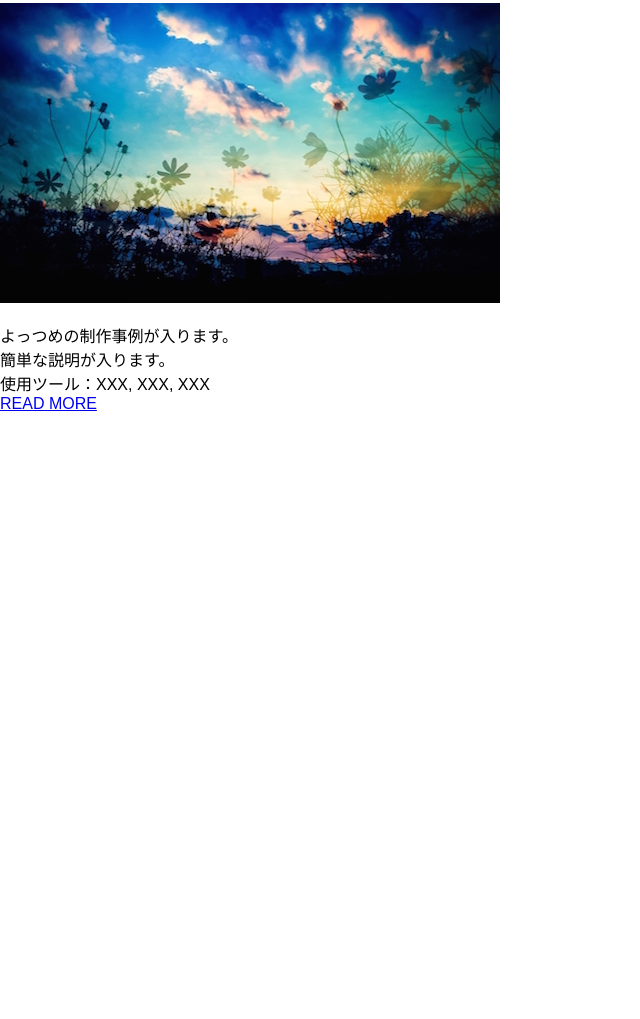
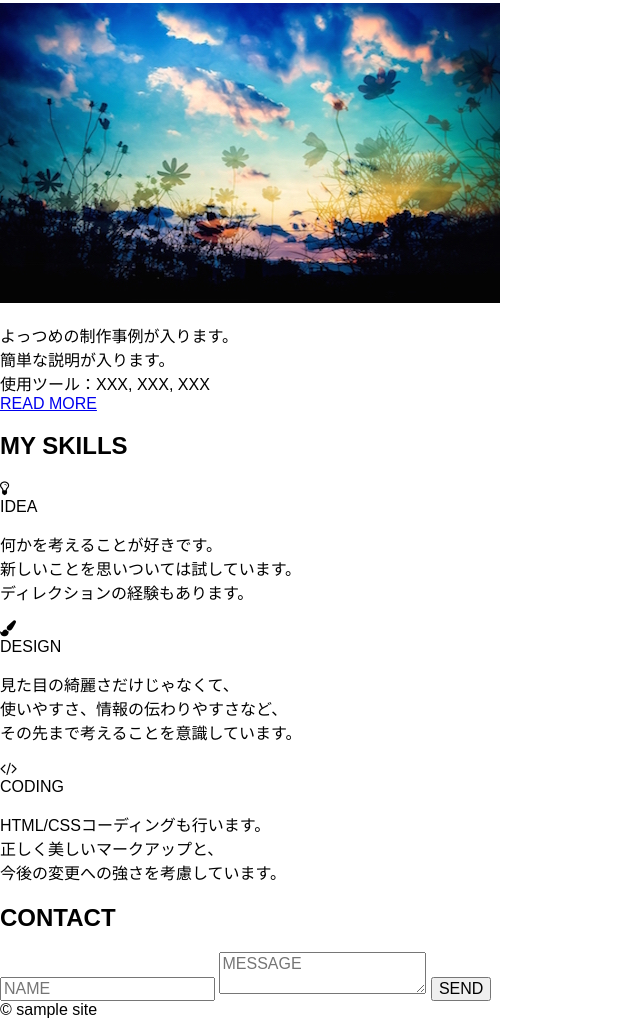
Before and after one commit to kazu1107/singlepage-layout, a plain HTML site: page index.html in a window 1280 px wide. Shown: the part 2115-3134 px from the top of the page, without its empty margins (0-640 px from the left). Before the commit the page ends 2544 px from the top, so only its background shows below. Drawn offline with Linux system fonts and the light colour scheme.

Commit message:
coding my skills and contact and footer

```diff
--- a/index.html
+++ b/index.html
@@ -3,8 +3,10 @@
 
 <head>
   <meta charset="UTF-8">
+  <meta name="viewport" content="width=device-width,initial-scale=1.0, minimum-scale=1.0">
   <title>シングルページレイアウト</title>
   <link href="https://fonts.googleapis.com/css2?family=Raleway:wght@400;700&display=swap" rel="stylesheet">
+  <link rel="stylesheet" href="http://maxcdn.bootstrapcdn.com/font-awesome/4.3.0/css/font-awesome.min.css">
   <link rel="stylesheet" href="css/normalize.css">
   <link rel="stylesheet" href="css/style.css">
 </head>
@@ -102,14 +104,50 @@
     </div>
   </section>
   <section class="skills">
-
+    <h2 class="heading">MY SKILLS</h2>
+    <div class="skills-wrapper">
+      <div class="skill-box">
+        <i class="skill-icon fa fa-lightbulb-o"></i>
+        <div class="skill-title">IDEA</div>
+        <p class="skill-text">
+          何かを考えることが好きです。<br>
+          新しいことを思いついては試しています。<br>
+          ディレクションの経験もあります。
+        </p>
+      </div>
+      <div class="skill-box">
+        <i class="skill-icon fa fa-paint-brush"></i>
+        <div class="skill-title">DESIGN</div>
+        <p class="skill-text">
+          見た目の綺麗さだけじゃなくて、<br>
+          使いやすさ、情報の伝わりやすさなど、<br>
+          その先まで考えることを意識しています。
+        </p>
+      </div>
+      <div class="skill-box">
+        <i class="skill-icon fa fa-code"></i>
+        <div class="skill-title">CODING</div>
+        <p class="skill-text">
+          HTML/CSSコーディングも行います。<br>
+          正しく美しいマークアップと、<br>
+          今後の変更への強さを考慮しています。
+        </p>
+      </div>
+    </div>
   </section>
   <section class="contact" id="contact">
+    <h2 class="heading">CONTACT</h2>
+    <form class="contact-form">
+      <input type="text" name="name" placeholder="NAME">
+      <textarea name="message" placeholder="MESSAGE"></textarea>
+      <input type="submit" value="SEND">
+    </form>
 
   </section>
   <footer class="footer">
-
+    © sample site
   </footer>
+  <script src="lib/placeholders.min.js"></script>
 </body>
 
 </html>
```
